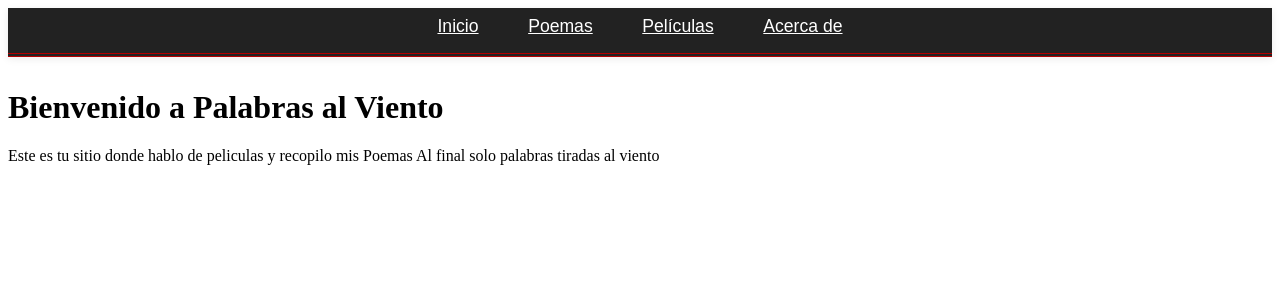
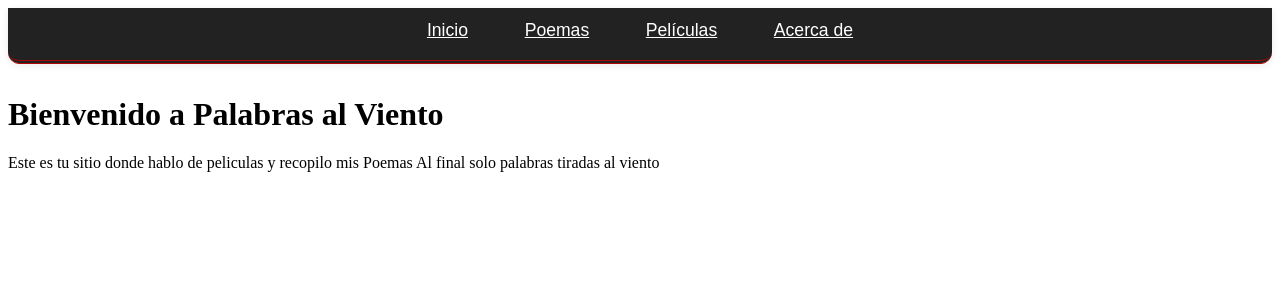
Before and after one commit to 21Hell/palabrasalviento, a Jekyll site: the page built from index.markdown, in a window 1280 px wide. Shown: the top 300 px of the page. Built offline with Jekyll 4.4.1, drawn with Linux system fonts in a browser that asks for light colours; our own code applies the rules of GitHub Pages for plain Markdown files.

Commit message:
Ejecutar

```diff
--- a/assets/css/custom.css
+++ b/assets/css/custom.css
@@ -1,5 +1,6 @@
 
 a:hover {
+
 
 body {
     background: repeating-linear-gradient(135deg, #f0f0f0, #e8e8e8 10px, #f0f0f0 20px);
@@ -8,13 +9,15 @@
     margin: 0;
 }
 
-.container {
-    width: 800px;
+.container, main {
+    max-width: 850px;
     margin: 40px auto;
     background-color: #fff;
     border: 4px double #333;
-    padding: 2em 3em;
-    box-shadow: 0 4px 24px rgba(0,0,0,0.08);
+    padding: 2.5em 3em;
+    box-shadow: 0 4px 24px rgba(0,0,0,0.10);
+    border-radius: 18px;
+    min-height: 60vh;
 }
 
 h1, h2, h3 {
@@ -41,11 +44,13 @@
     background: linear-gradient(90deg, #ffe0e0 0%, #e0eaff 100%);
 }
 
+
 nav {
     background: #222;
     border-bottom: 4px double #b30000;
     margin-bottom: 2em;
     box-shadow: 0 2px 8px rgba(0,0,0,0.08);
+    border-radius: 0 0 12px 12px;
 }
 nav ul {
     list-style: none;
@@ -54,22 +59,34 @@
     gap: 2em;
     margin: 0;
     justify-content: center;
+    align-items: center;
 }
 nav li {
-    display: inline;
+    display: inline-flex;
+    align-items: center;
 }
 nav a {
     color: #fff;
     border-bottom: none;
     font-family: 'Arial', 'Times New Roman', serif;
     font-size: 1.1em;
-    padding: 0.2em 0.5em;
-    border-radius: 4px;
+    padding: 0.2em 0.7em;
+    border-radius: 6px;
     transition: background 0.2s, color 0.2s;
+    display: flex;
+    align-items: center;
 }
 nav a:hover {
     color: #ffe0e0;
     background: #0056b3;
+}
+.rss-link svg {
+    margin-left: 2px;
+    vertical-align: middle;
+    transition: filter 0.2s;
+}
+.rss-link:hover svg {
+    filter: drop-shadow(0 0 4px #ff6600);
 }
 
 ul {
```
Also changed, not shown: nav.html (+10 -3 lines).
